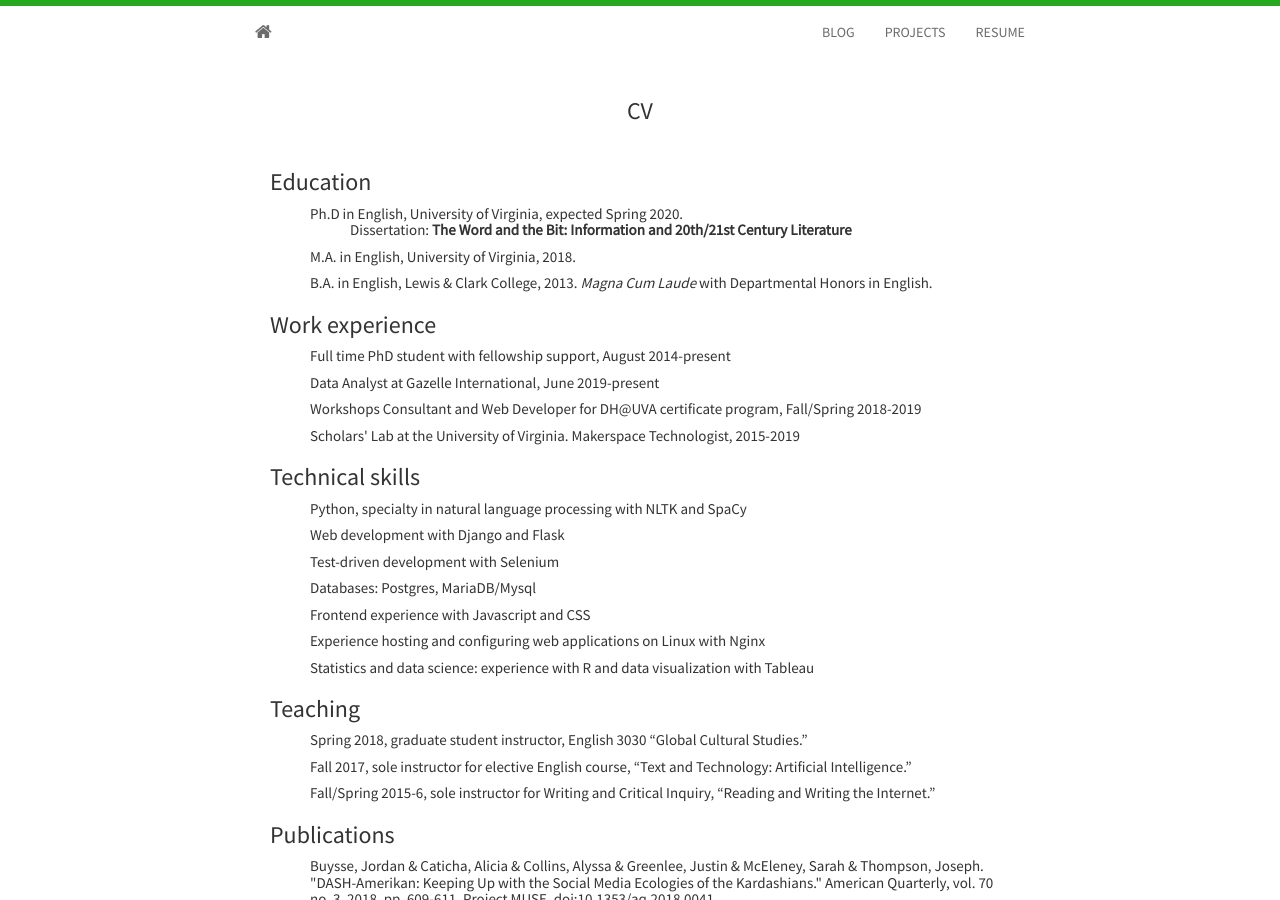
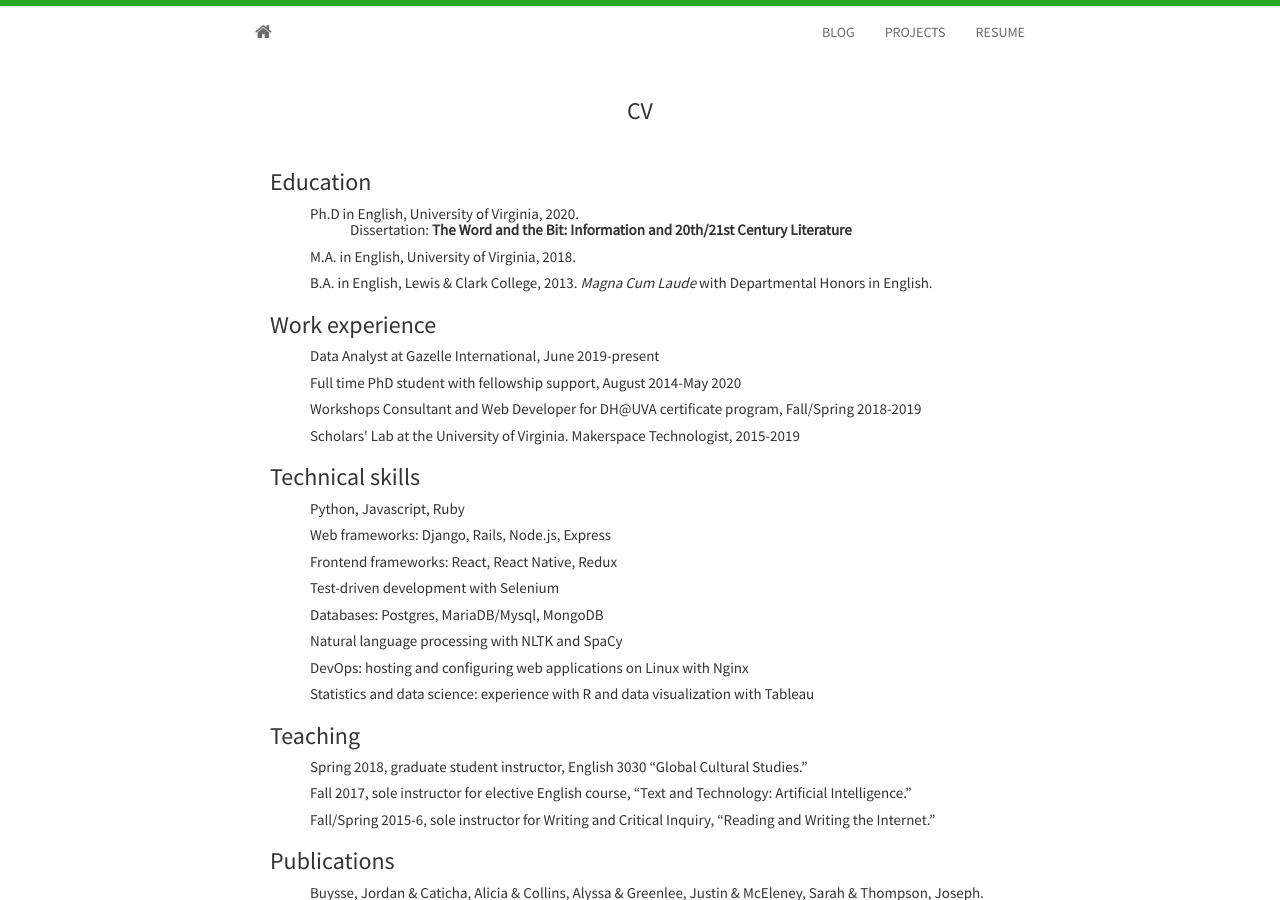
Before and after one commit to jdbuysse/jdbuysse.github.io, a Jekyll site: the page built from vitae.html, in a window 1280 px wide and 900 px high. Built offline with Jekyll 4.4.1, drawn with Linux system fonts in a browser that asks for light colours; nearby versions of some CDN libraries.

Commit message:
updating cv technical skills section

```diff
--- a/_includes/vitae.html
+++ b/_includes/vitae.html
@@ -6,7 +6,7 @@
 		<h3>
 			Education
             <h6>
-                <ul>Ph.D in English, University of Virginia, expected Spring 2020.
+                <ul>Ph.D in English, University of Virginia, 2020.
                     <ul>Dissertation: <strong>The Word and the Bit: Information and 20th/21st Century Literature</strong></ul></ul>
                 <ul>M.A. in English, University of Virginia, 2018. </ul>
                 <ul>B.A. in English, Lewis & Clark College, 2013. <i>Magna Cum Laude</i> with Departmental Honors in English.</ul>
@@ -16,8 +16,8 @@
         <h3>
             Work experience
             <h6>
-                <ul>Full time PhD student with fellowship support, August 2014-present</ul>
                 <ul>Data Analyst at Gazelle International, June 2019-present</ul>
+                <ul>Full time PhD student with fellowship support, August 2014-May 2020</ul>
                 <ul>Workshops Consultant and Web Developer for DH@UVA certificate program, Fall/Spring 2018-2019</ul>
                 <ul>Scholars' Lab at the University of Virginia. Makerspace Technologist, 2015-2019</ul>
             </h6>
@@ -26,12 +26,13 @@
         <h3>
             Technical skills
             <h6>
-                <ul>Python, specialty in natural language processing with NLTK and SpaCy</ul>
-                <ul>Web development with Django and Flask</ul>
+                <ul>Python, Javascript, Ruby </ul>
+                <ul>Web frameworks: Django, Rails, Node.js, Express</ul>
+                <ul>Frontend frameworks: React, React Native, Redux</ul>
                 <ul>Test-driven development with Selenium</ul>
-                <ul>Databases: Postgres, MariaDB/Mysql</ul>
-                <ul>Frontend experience with Javascript and CSS</ul>
-                <ul>Experience hosting and configuring web applications on Linux with Nginx</ul>
+                <ul>Databases: Postgres, MariaDB/Mysql, MongoDB</ul>
+                <ul>Natural language processing with NLTK and SpaCy</ul>
+                <ul>DevOps: hosting and configuring web applications on Linux with Nginx</ul>
                 <ul>Statistics and data science: experience with R and data visualization with Tableau</ul>
             </h6>
         </h3>
```
